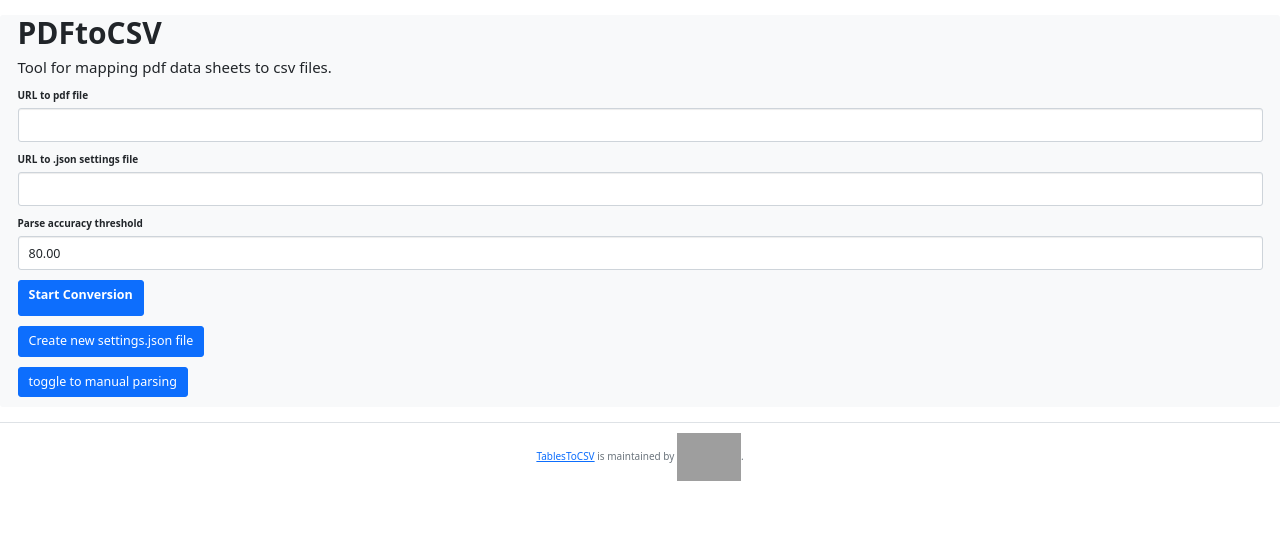
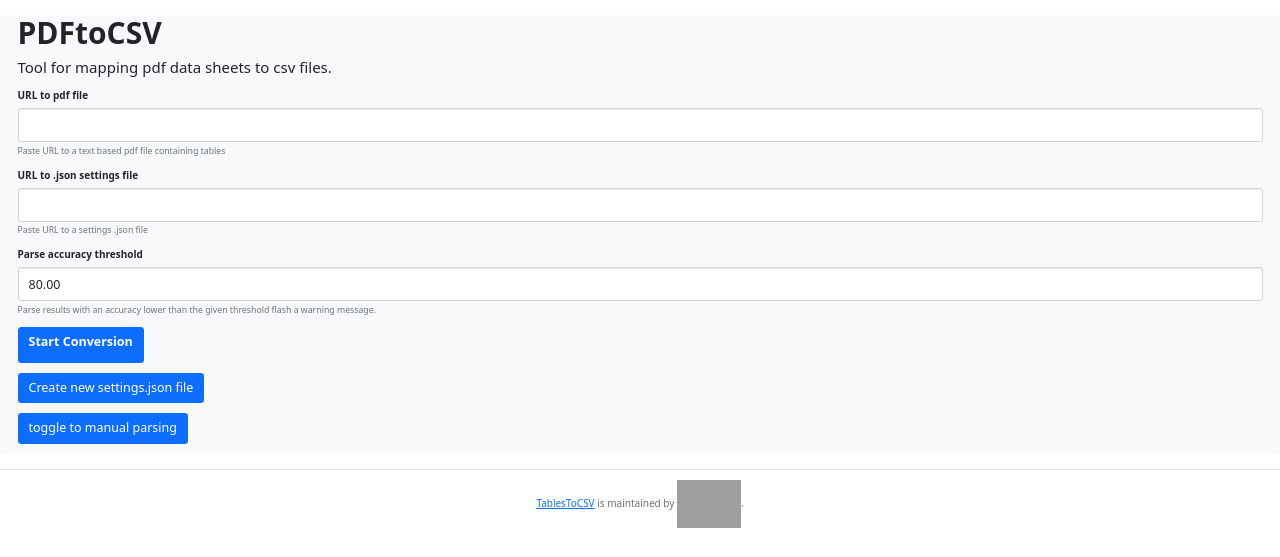
Before and after one commit to Mat-O-Lab/TablesToCSV, a Flask app: page /api/pdf_to_csv/1 in a window 1280 px wide. Shown: the part 64-621 px from the top of the page. Run offline with Flask 2, Linux system fonts and the light colour scheme; some libraries are stand-ins or nearby versions; grey boxes are pictures that could not be loaded.

Commit message:
Added descriptions to fields

```diff
--- a/templates/pdf2csv.html
+++ b/templates/pdf2csv.html
@@ -51,6 +51,7 @@
         {{ pdf_form.hidden_tag() }}
         <div class="form-group mb-3" >
             {{ pdf_form.data_url.label(class='form-control-label') }}
+
                 {% if pdf_form.data_url.errors %}
                   {{ pdf_form.data_url(class='form-control form-control-lg is-invalid') }}
                     <div class="invalid-feedback">
@@ -61,7 +62,9 @@
                 {% else %}
                    {{ pdf_form.data_url(class='form-control form-control-lg') }}
                 {% endif %}
+            <div class="form-text">{{ pdf_form.data_url.description }}</div>
         </div>
+
         {% if manual %}
             <div class="form-group mb-3" >
                 {{ pdf_form.detect_small_lines.label(class='form-control-label') }}
@@ -75,16 +78,19 @@
                     {% else %}
                        {{ pdf_form.detect_small_lines(class='form-control form-control-lg') }}
                     {% endif %}
+                <div class="form-text">{{ pdf_form.detect_small_lines.description }}</div>
             </div>
 
             <div class="form-group mb-3" >
                 {{ pdf_form.cut_text.label(class='form-control-label') }}
                 {{ pdf_form.cut_text(class='form-check') }}
+                <div class="form-text">{{ pdf_form.cut_text.description }}</div>
             </div>
 
             <div class="form-group mb-3" >
                 {{ pdf_form.detect_superscripts.label(class='form-control-label') }}
                 {{ pdf_form.detect_superscripts(class='form-check') }}
+                <div class="form-text">{{ pdf_form.detect_superscripts.description }}</div>
             </div>
         {% else %}
             <div class="form-group mb-3" >
@@ -99,6 +105,8 @@
                     {% else %}
                        {{ pdf_form.settings(class='form-control form-control-lg') }}
                     {% endif %}
+                    <div class="form-text">{{ pdf_form.settings.description }}</div>
+
             </div>
         {% endif %}
 
@@ -114,6 +122,7 @@
                 {% else %}
                    {{ pdf_form.acc_threshold(class='form-control form-control-lg') }}
                 {% endif %}
+            <div class="form-text">{{ pdf_form.acc_threshold.description }}</div>
         </div>
 
 
```
